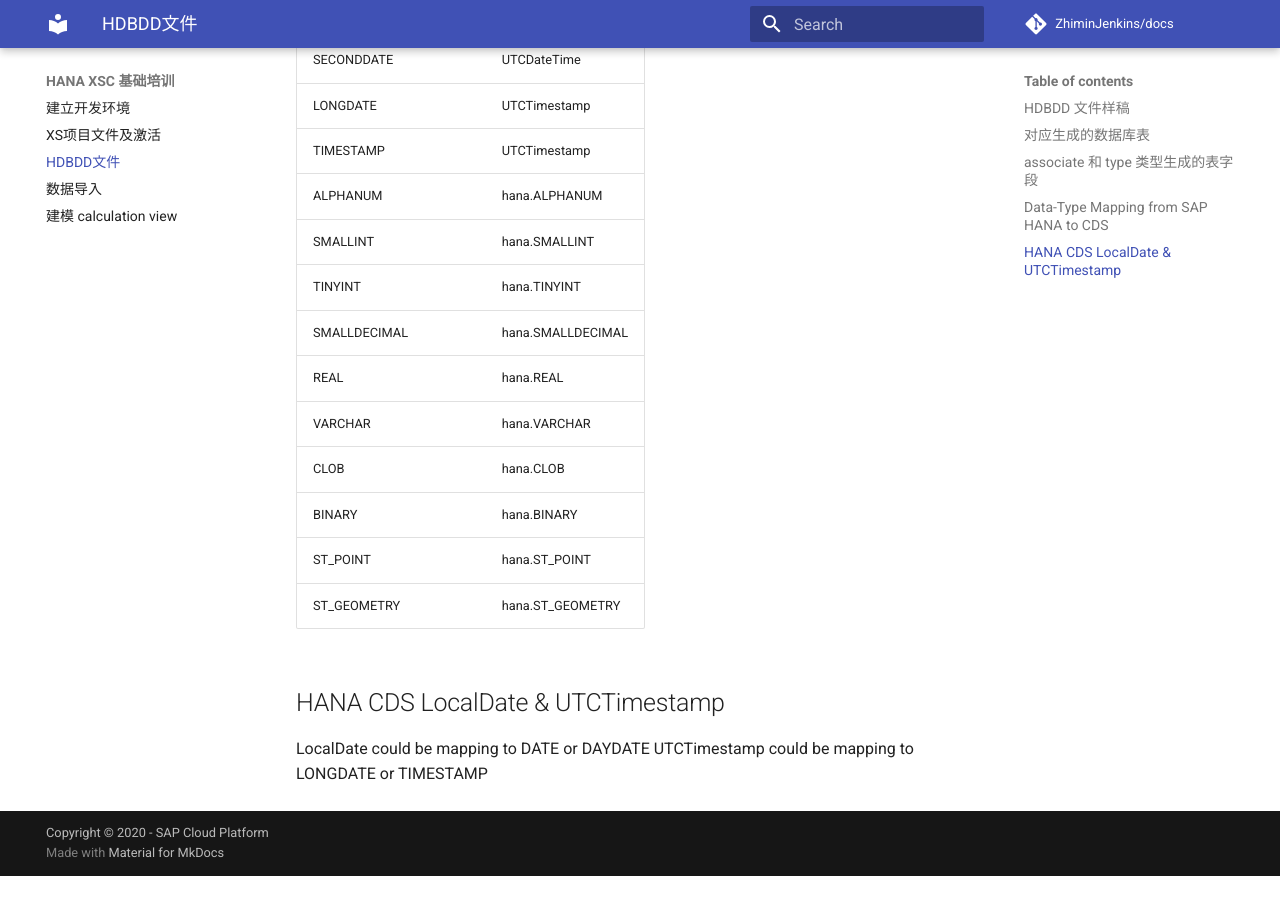
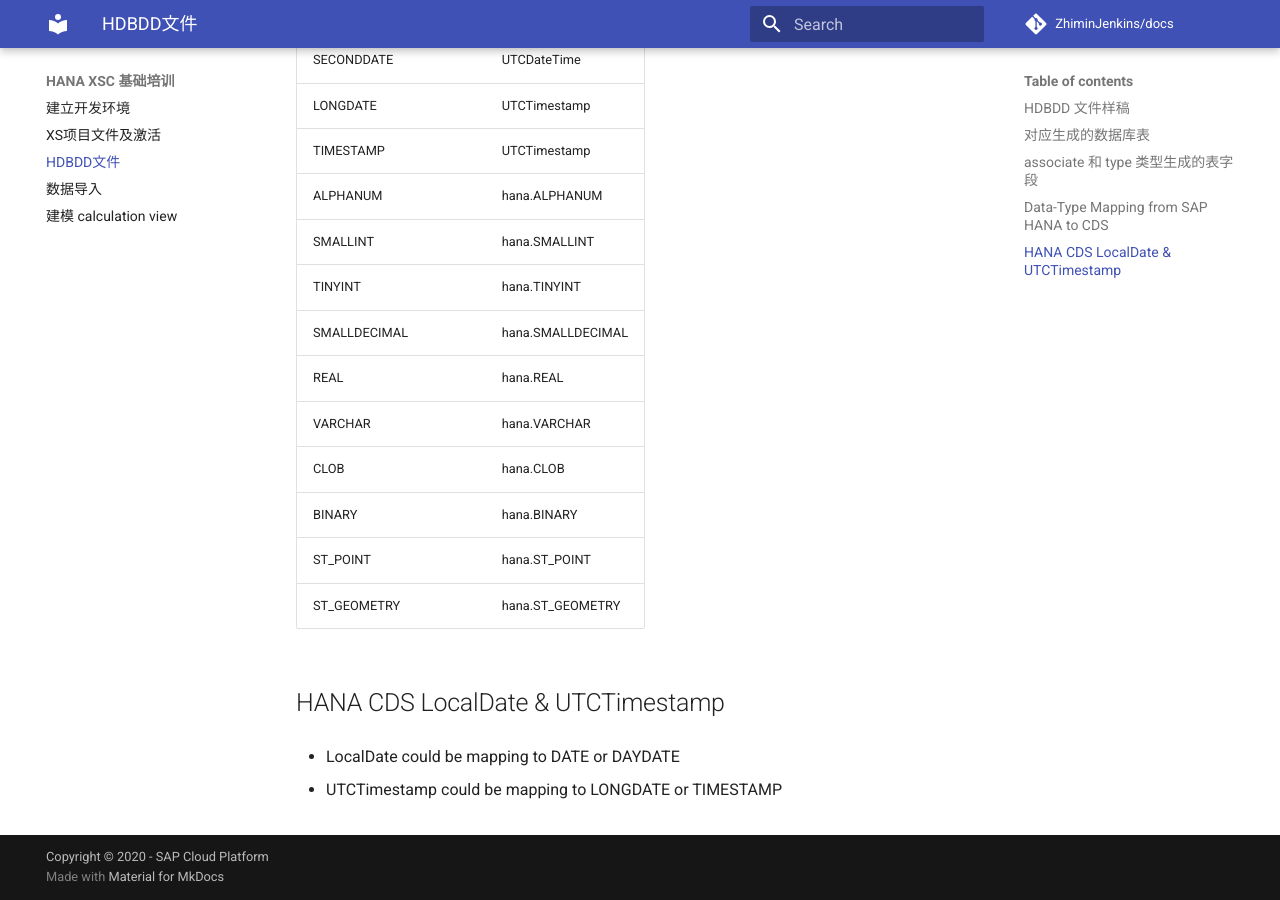
Before and after one commit to shaozhm/alpmars-training, an MkDocs documentation site: the page built from docs/db-getting-started.md, in a window 1280 px wide and 900 px high, scrolled down 4125 px. Built offline with MkDocs 1.6.1 and Material for MkDocs 9.7.7, drawn with Linux system fonts in a browser that asks for light colours; old or Windows-style settings are respelled for this version of MkDocs; before the commit the page ends 5001 px from its top, so only the background shows below that.

Commit message:
zhimin update

```diff
--- a/docs/db-getting-started.md
+++ b/docs/db-getting-started.md
@@ -168,5 +168,6 @@ context demo
 
 
 ## HANA CDS LocalDate & UTCTimestamp
-LocalDate could be mapping to DATE or DAYDATE
-UTCTimestamp could be mapping to LONGDATE or TIMESTAMP
+* LocalDate could be mapping to DATE or DAYDATE
+
+* UTCTimestamp could be mapping to LONGDATE or TIMESTAMP
```
